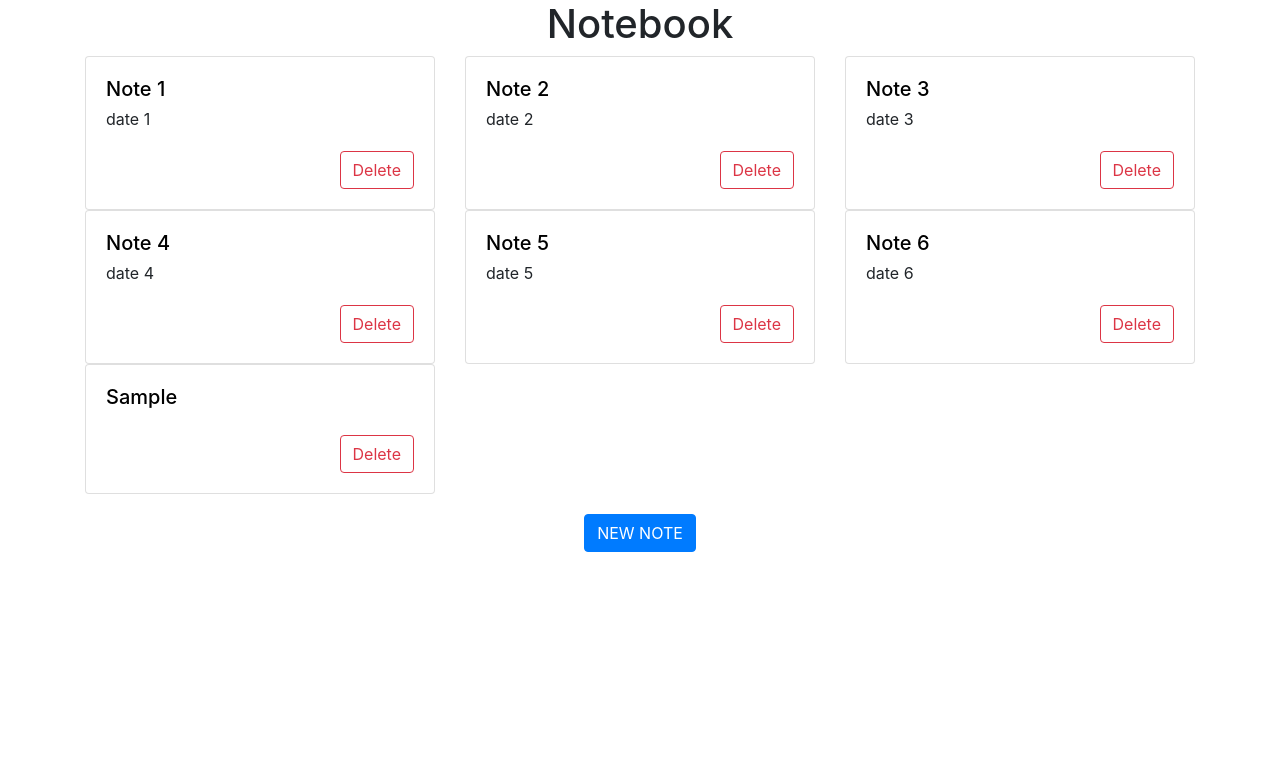
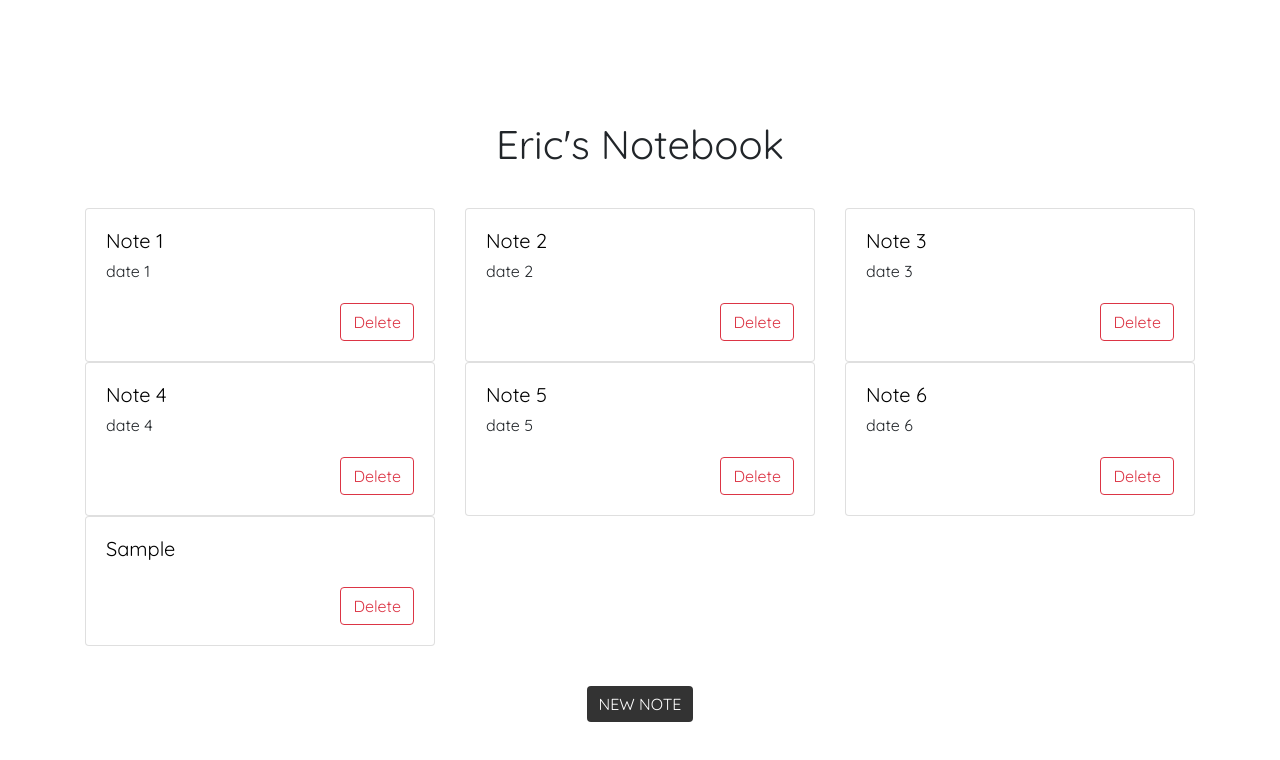
Before and after one commit to taehyunnkim/notebook, a React (Create React App) app: page /notebook/1 in a window 1280 px wide. Both pictures are taken after typing "Sample", "Sample" into the empty fields and a click on the button "Save". Shown: the top 760 px of the page. Built offline with nearby package versions, Linux system fonts and the light colour scheme.

Commit message:
minor styling changes

```diff
--- a/src/App.css
+++ b/src/App.css
@@ -1,11 +1,30 @@
-/* .App {
-    border: 1px dotted black;
+@import url('https://fonts.googleapis.com/css?family=Quicksand&display=swap');
+
+.App {
+    font-family: 'Quicksand';
+    margin-top: 15vh;
 }
 
 .dashboard {
-    border: 1px dotted black;
-} */
+    margin-top: 5vh;
+}
 
 .create {
     margin-top: 5vh;
 }
+
+.noNotes {
+    font-size: 30px;
+    color: lightpink;
+}
+
+.btn-primary {
+    background-color: #333;
+    border: none;
+    transition: 0.3s all;
+}
+
+.btn-primary:hover {
+    background-color: lightgrey;
+    border: none;
+}
--- a/src/App.js
+++ b/src/App.js
@@ -8,7 +8,7 @@ function App() {
   return (
     <BrowserRouter>
       <div className="App container">
-        <h1 className="text-center">Notebook</h1>
+        <h1 className="text-center">Eric's Notebook</h1>
         <Switch>
           <Route exact path="/notebook" component={Dashboard} />
           <Route path="/notebook/:note_id" component={Note} />
--- a/src/components/notes/CreateNote.js
+++ b/src/components/notes/CreateNote.js
@@ -21,7 +21,7 @@ export class CreateNote extends Component {
         return (
             <div className = "text-center">
                 <Link to={'/notebook/' + this.state.id}>
-                    <button className = "btn btn-primary" style = {{marginTop: "20px"}} onClick={this.handleClick}> NEW NOTE </button>
+                    <button className = "btn btn-primary create" onClick={this.handleClick}> NEW NOTE </button>
                 </Link>
             </div>
         )
--- a/src/components/notes/NoteCard.js
+++ b/src/components/notes/NoteCard.js
@@ -22,7 +22,7 @@ const NoteCard = ({ notesFR, deleteNote }) => {
                 </div>
             )
         }
-        )) : (<div><h1>There are no notes</h1></div>);
+        )) : (<div className="container noNotes text-center"><p>There are no notes</p></div>);
 
     return (
         <div className="row"> {noteList} </div>
```
